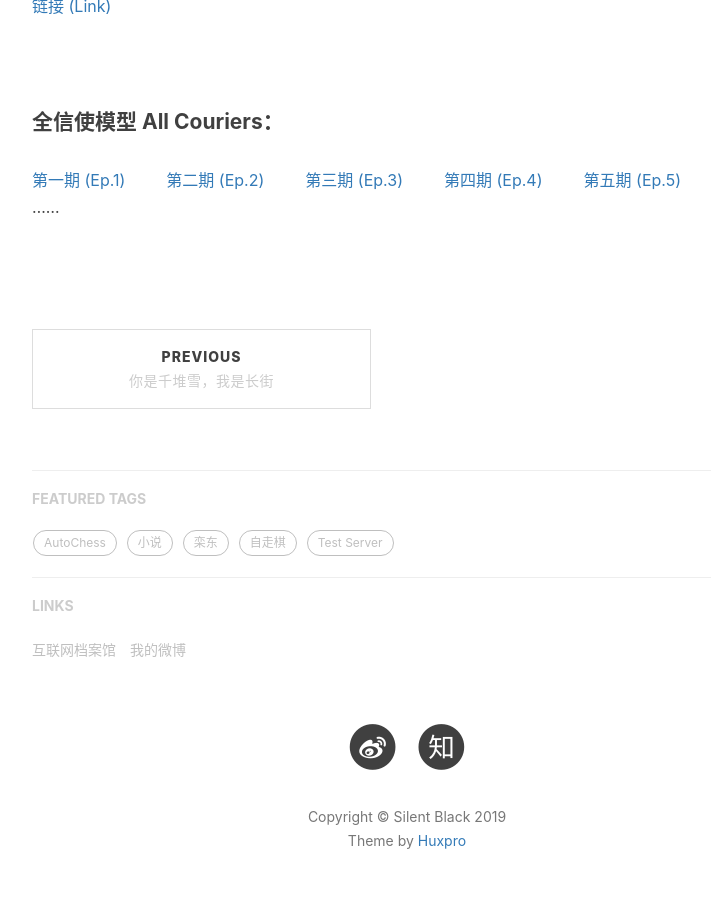
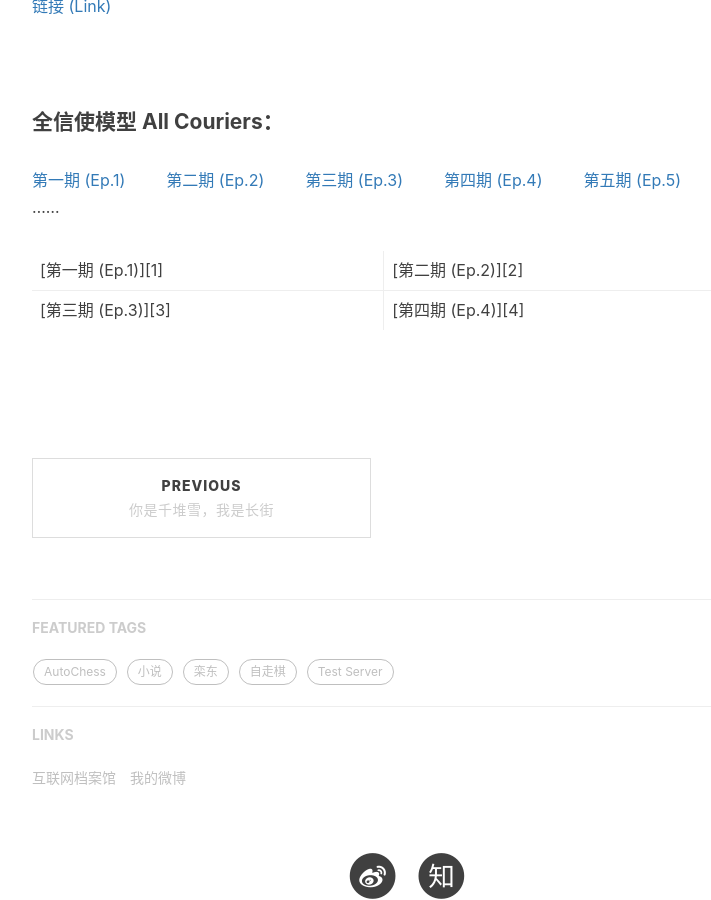
Before and after one commit to zizouqi/zizouqi.github.io, a Jekyll site: the page built from _posts/2019-05-03-courier-and-effect.md, in a window 1280 px wide and 900 px high, scrolled down 639 px. Shown: the whole window, without its empty margins (233-944 px from the left). Built offline with Jekyll 4.4.1, drawn with Linux system fonts in a browser that asks for light colours; nearby versions of some CDN libraries; comment, search, counter and statistics services are not loaded.

Commit message:
Update 2019-05-03-courier-and-effect.md

```diff
--- a/_posts/2019-05-03-courier-and-effect.md
+++ b/_posts/2019-05-03-courier-and-effect.md
@@ -25,6 +25,16 @@ tags:
 #### 全信使模型 All Couriers：
 [第一期 (Ep.1)][1] 　　 [第二期 (Ep.2)][2] 　　 [第三期 (Ep.3)][3] 　　 [第四期 (Ep.4)][4] 　　 [第五期 (Ep.5)][5] 　　 ……
 
+<table rules="none" frame="void">
+	<tr>
+		<td>[第一期 (Ep.1)][1]</td>
+		<td>[第二期 (Ep.2)][2]</td>
+	</tr>
+	<tr>
+		<td>[第三期 (Ep.3)][3]</td>
+		<td>[第四期 (Ep.4)][4]</td>
+	</tr>
+</table>
 
 
 [1]: http://t.cn/EJf6tzP
```
